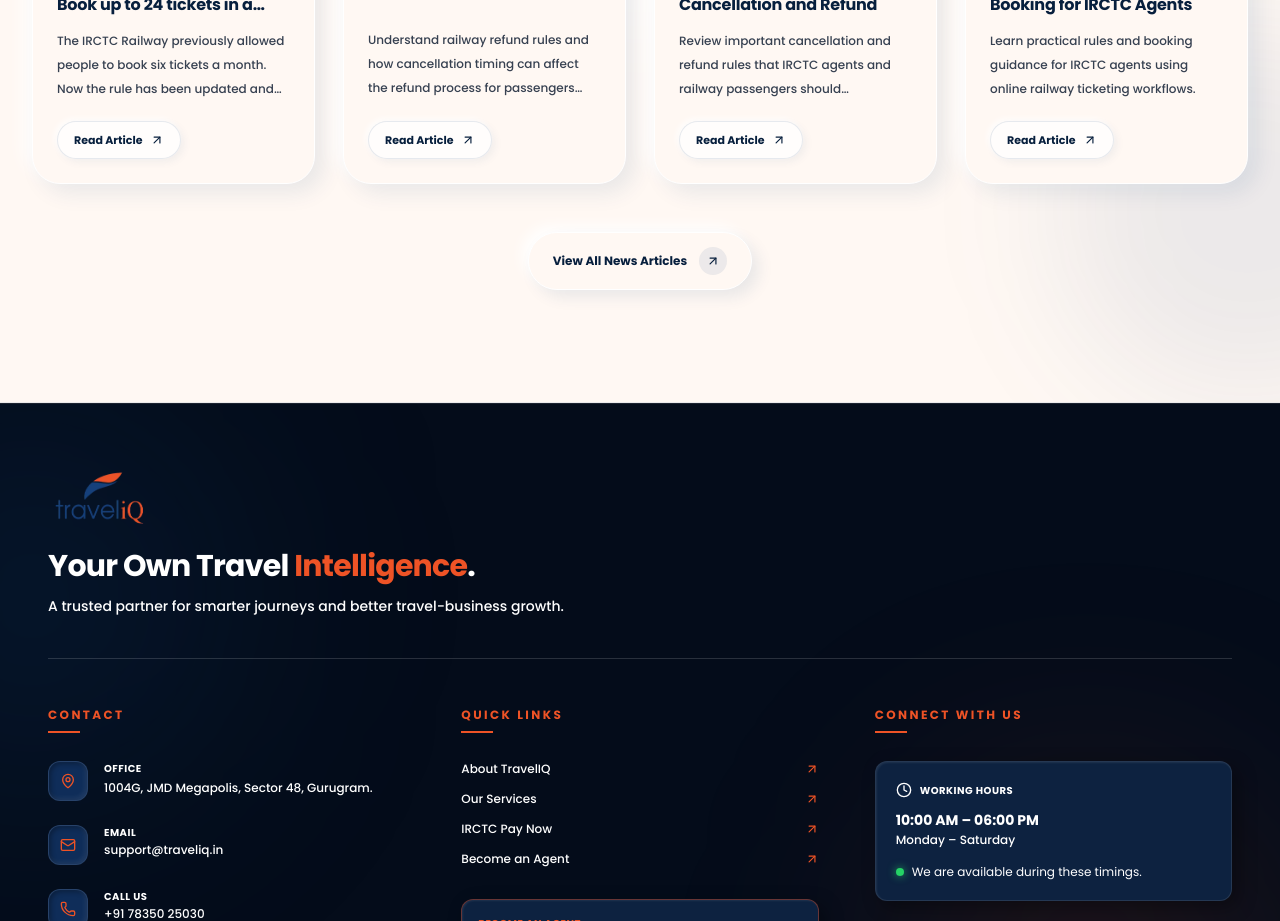
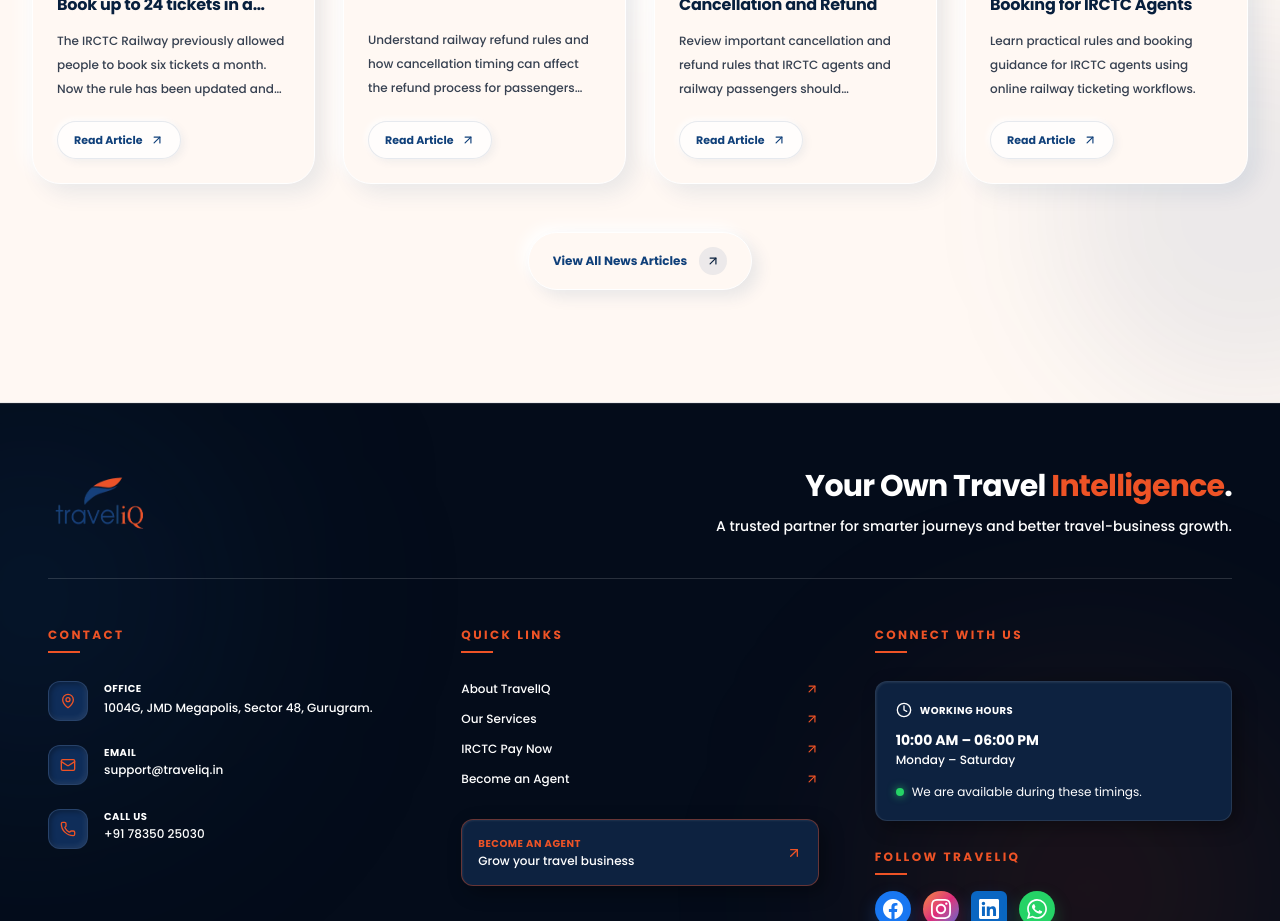
Before and after one commit to JyotiVerma02/traveliq.in, a Next.js app: page / in a window 1280 px wide. Shown: the part 7000-7921 px from the top of the page. Built offline with nearby package versions, Linux system fonts and the light colour scheme.

Commit message:
btn hover fixed now

```diff
--- a/src/components/Footer.tsx
+++ b/src/components/Footer.tsx
@@ -28,7 +28,7 @@
         {/* ===================================================
             TOP BRANDING SECTION
         ==================================================== */}
-        <div className="pb-10 border-b border-white/15">
+        <div className="flex flex-col gap-5 border-b border-white/15 pb-10 sm:flex-row sm:items-center sm:justify-between">
           {/* Logo directly on background */}
           <div className="flex items-center gap-3">
             <Image
@@ -40,14 +40,16 @@
             />
           </div>
 
-          <h2 className="mt-5 text-2xl font-black tracking-tight text-white sm:text-3xl">
-            Your Own Travel{" "}
-            <span className="text-[#EE5326]">Intelligence</span>.
-          </h2>
+          <div className="sm:max-w-2xl sm:text-right">
+            <h2 className="text-2xl font-black tracking-tight text-white sm:text-3xl">
+              Your Own Travel{" "}
+              <span className="text-[#EE5326]">Intelligence</span>.
+            </h2>
 
-          <p className="mt-2.5 max-w-2xl text-sm font-medium leading-6 text-white">
-            A trusted partner for smarter journeys and better travel-business growth.
-          </p>
+            <p className="mt-2.5 text-sm font-medium leading-6 text-white">
+              A trusted partner for smarter journeys and better travel-business growth.
+            </p>
+          </div>
         </div>
 
         {/* ===================================================
--- a/src/components/OurNews.tsx
+++ b/src/components/OurNews.tsx
@@ -158,9 +158,7 @@
                   "
                 />
 
-              {/* =================================================
-                  IMAGE
-              ================================================= */}
+                {/* IMAGE */}
                 <div className="relative aspect-[16/10] overflow-hidden p-2">
                   <div
                     className="
@@ -253,9 +251,7 @@
                   </div>
                 </div>
 
-              {/* =================================================
-                  CONTENT
-              ================================================= */}
+                {/* CONTENT */}
                 <div className="flex flex-1 flex-col px-5 pb-5 pt-4 sm:px-6 sm:pb-6">
                   {/* Category */}
                   <span className="text-[9px] font-bold uppercase tracking-[0.18em] text-[#D83B0E]">
@@ -312,17 +308,17 @@
                         py-2.5
                         text-[11px]
                         font-bold
-                      text-[#10407A]
+                        !text-[#10407A]
                         shadow-[3px_3px_8px_rgba(16,64,122,0.06),-2px_-2px_6px_rgba(255,255,255,0.9)]
                         transition-all
                         duration-300
                         hover:border-[#EE5326]/20
                         hover:bg-[#EE5326]
-                      hover:text-white
+                        hover:!text-white
                         hover:shadow-[4px_5px_10px_rgba(238,83,38,0.18)]
                       "
                     >
-                    <span>
+                      <span className="!text-current group-hover/link:!text-white">
                         Read Article
                         <span className="sr-only"> — {item.title}</span>
                       </span>
@@ -331,6 +327,8 @@
                         className="
                           h-3.5
                           w-3.5
+                          !text-current
+                          group-hover/link:!text-white
                           transition-transform
                           duration-300
                           group-hover/link:-translate-y-0.5
@@ -346,7 +344,7 @@
         </div>
 
         {/* =======================================================
-            VIEW ALL
+            VIEW ALL BUTTON - FIXED WHITE TEXT ON ORANGE HOVER
         ======================================================= */}
         <Reveal className="mt-12 flex justify-center">
           <Link
@@ -364,18 +362,20 @@
               py-3.5
               text-xs
               font-bold
-              text-[#10407A]
+              !text-[#10407A]
               shadow-[7px_7px_16px_rgba(16,64,122,0.09),-6px_-6px_14px_rgba(255,255,255,0.95)]
               transition-all
               duration-300
               hover:-translate-y-1
               hover:border-[#EE5326]
               hover:bg-[#EE5326]
-              hover:text-white
+              hover:!text-white
               hover:shadow-[8px_10px_20px_rgba(238,83,38,0.18)]
             "
           >
-            <span>View All News Articles</span>
+            <span className="!text-current transition-colors duration-300 group-hover:!text-white">
+              View All News Articles
+            </span>
 
             <span
               className="
@@ -385,15 +385,19 @@
                 place-items-center
                 rounded-full
                 bg-[#10407A]/8
+                !text-[#071F3D]
                 transition-all
                 duration-300
-                group-hover:bg-white/15
+                group-hover:bg-white/20
+                group-hover:!text-white
               "
             >
               <ArrowUpRight
                 className="
                   h-3.5
                   w-3.5
+                  !text-current
+                  group-hover:!text-white
                   transition-transform
                   duration-300
                   group-hover:-translate-y-0.5
--- a/src/components/VideoGalleryGrid.tsx
+++ b/src/components/VideoGalleryGrid.tsx
@@ -186,19 +186,19 @@
                     py-2.5
                     text-sm
                     font-bold
-                    text-[#EE5326]
+                    !text-[#EE5326]
                     shadow-[4px_5px_10px_rgba(238,83,38,0.10),-4px_-4px_8px_rgba(255,255,255,0.95),inset_1px_1px_2px_rgba(255,255,255,0.9)]
                     transition-all
                     duration-300
                     hover:-translate-y-0.5
                     hover:gap-3
                     hover:bg-[#EE5326]
-                    hover:text-white
+                    hover:!text-white
                     hover:shadow-[5px_7px_14px_rgba(238,83,38,0.20),-4px_-4px_8px_rgba(255,255,255,0.9)]
                   "
                 >
-                  <span className="whitespace-nowrap">Learn More</span>
-                  <span aria-hidden="true">→</span>
+                  <span className="whitespace-nowrap !text-current hover:!text-white">Learn More</span>
+                  <span aria-hidden="true" className="!text-current hover:!text-white">→</span>
                 </Link>
               </div>
             </div>
@@ -227,24 +227,24 @@
             py-3.5
             text-sm
             font-bold
-            text-[#EE5326]
+            !text-[#EE5326]
             shadow-[7px_8px_18px_rgba(16,64,122,0.12),-7px_-7px_16px_rgba(255,255,255,0.95),inset_1px_1px_2px_rgba(255,255,255,0.9)]
             transition-all
             duration-300
             hover:-translate-y-1
             hover:bg-[#EE5326]
-            hover:text-white
+            hover:!text-white
             hover:shadow-[9px_11px_22px_rgba(16,64,122,0.16),-6px_-6px_14px_rgba(255,255,255,0.9)]
             active:translate-y-0
           "
         >
-          <span className="whitespace-nowrap">
+          <span className="whitespace-nowrap !text-current group-hover:!text-white">
             {showAll ? "Show Less" : "See More Videos"}
           </span>
 
           <span
             aria-hidden="true"
-            className="shrink-0 text-base transition-transform duration-300"
+            className="shrink-0 text-base !text-current group-hover:!text-white transition-transform duration-300"
           >
             {showAll ? "↑" : "↓"}
           </span>
--- a/src/components/WhyWeBetter.tsx
+++ b/src/components/WhyWeBetter.tsx
@@ -817,7 +817,7 @@
                           duration-300
                           group-hover:translate-x-0.5
                           group-hover:bg-[#EE5326]
-                          group-hover:text-white
+                          group-hover:!text-white
                         "
                       >
                         <ArrowRight className="h-4 w-4 stroke-[2.5]" />
```
Lines whose indentation alone changed are shown as unchanged.
